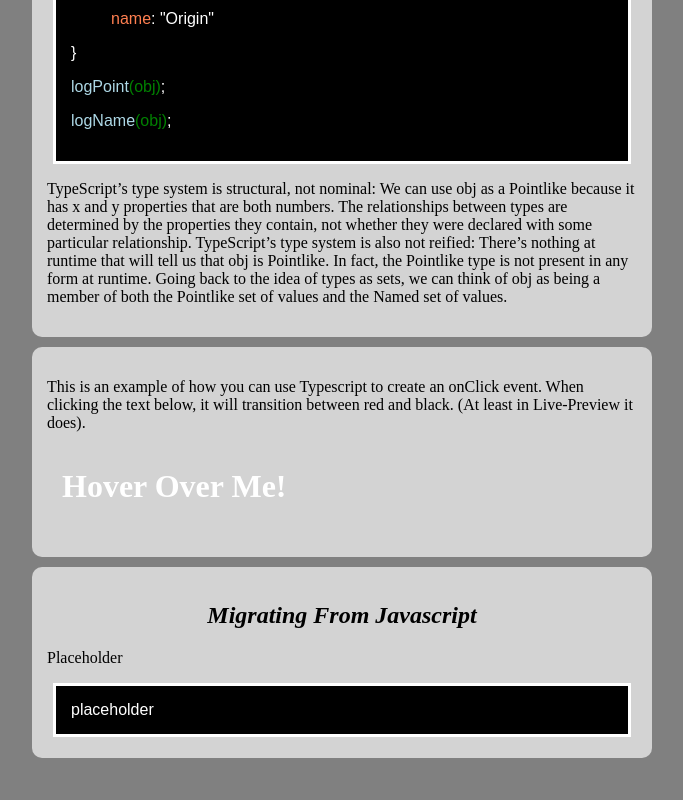
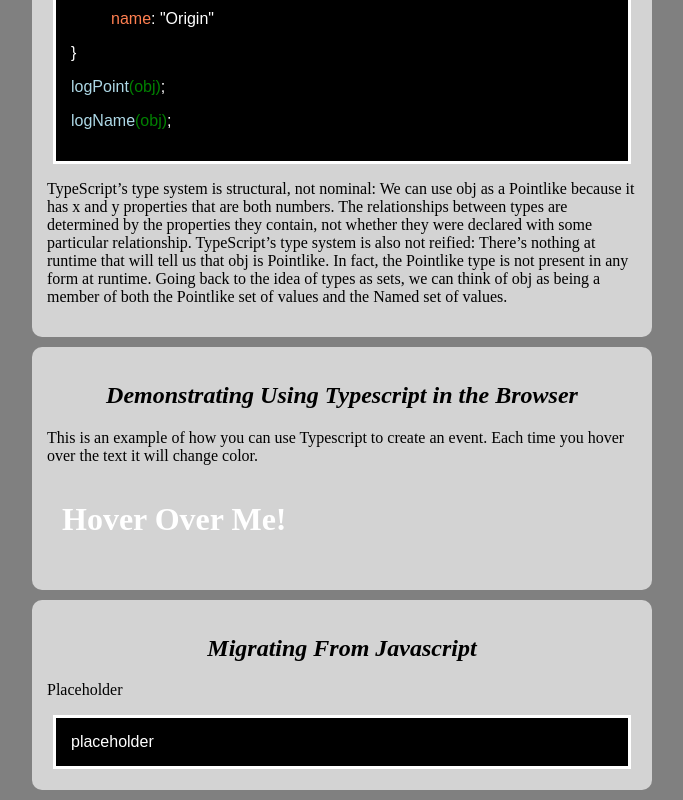
Before and after one commit to cs401-fall2022/lesson14-carsonmorris, a website: page index.html in a window 1280 px wide. Shown: the part 5418-6218 px from the top of the page, without its empty margins (298-981 px from the left). Before the commit the page ends 6186 px from the top, so only its background shows below. Drawn offline with Linux system fonts and the light colour scheme.

Commit message:
Lab 7 Done?

```diff
--- a/index.html
+++ b/index.html
@@ -228,10 +228,10 @@
     </div>
 
     <div id="contentBox">
-      <p>This is an example of how you can use Typescript to create an onClick event. When clicking the text below, it will transition between red and black. (At least in Live-Preview it does).</p>
+      <h2>Demonstrating Using Typescript in the Browser</h2>
+      <p>This is an example of how you can use Typescript to create an event. Each time you hover over the text it will change color.</p>
 
     <h1 id="word">Hover Over Me!</h1>
-
     </div>
 
     <div id="contentBox">
```
